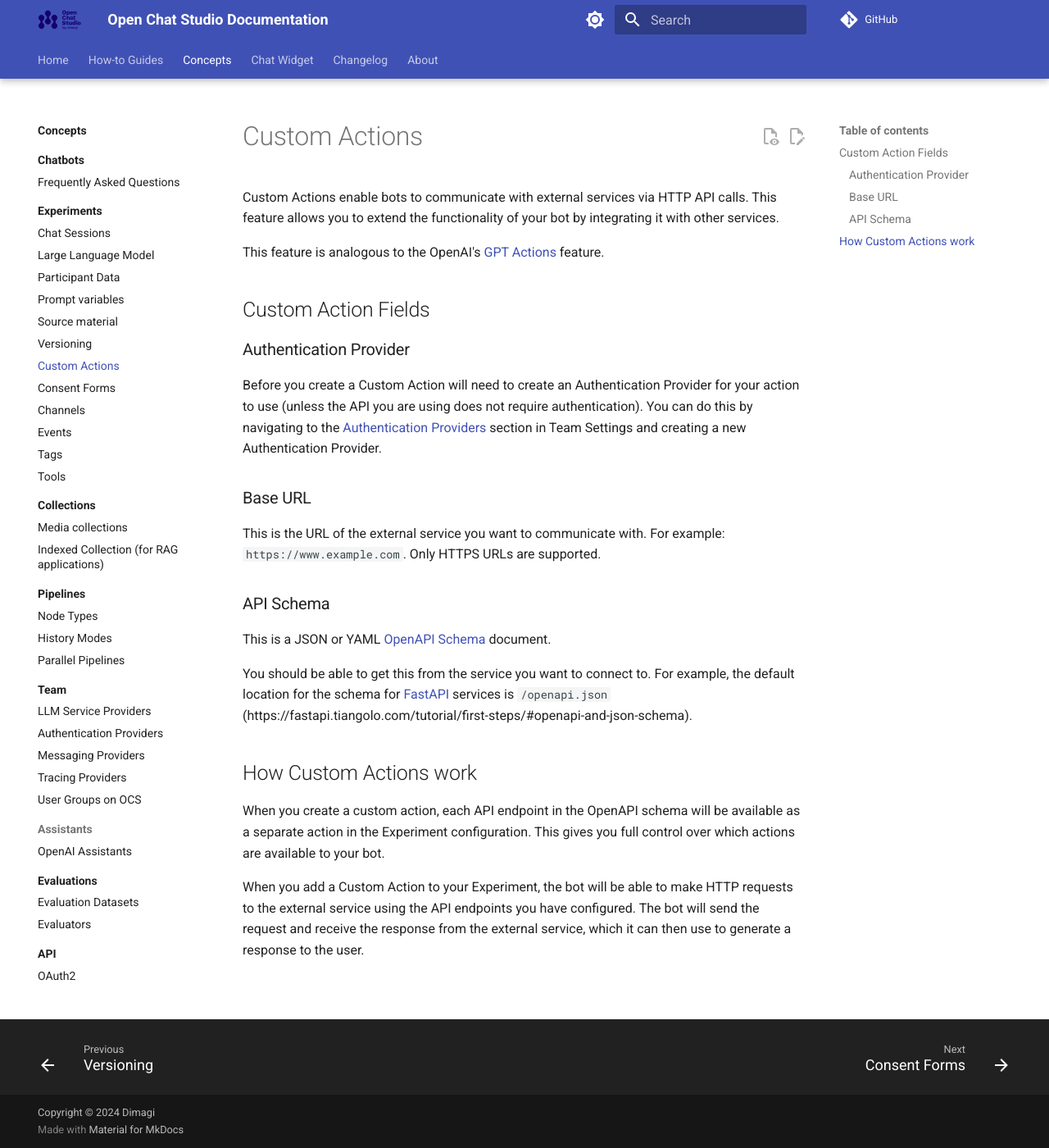
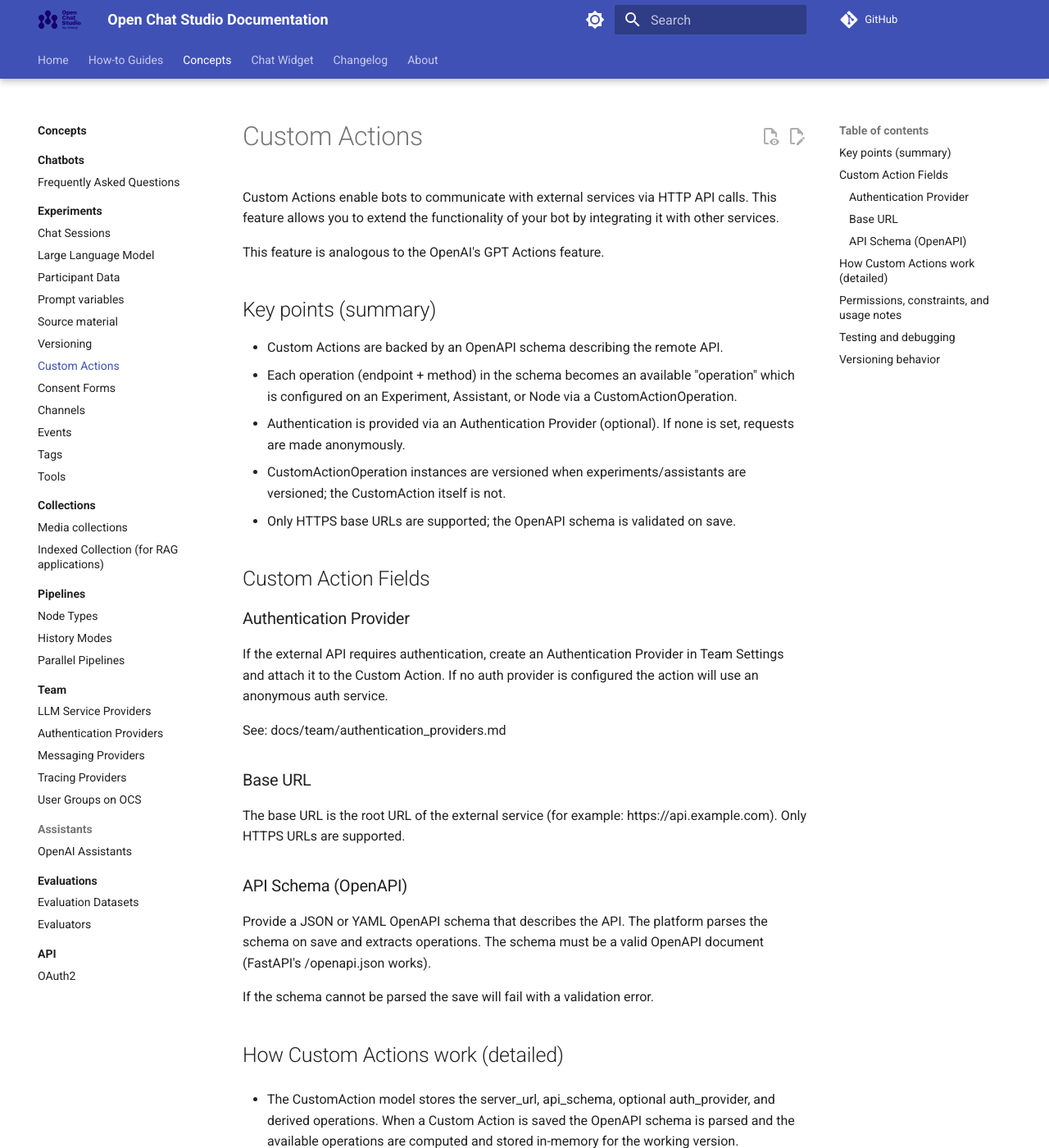
Before and after one commit to dimagi/open-chat-studio-docs, an MkDocs documentation site: the page built from docs/concepts/custom_actions.md, in a window 1280 px wide and 1400 px high. Shown: the whole window at 82% size. Built offline with MkDocs 1.6.1 and Material for MkDocs 9.7.7, drawn with Linux system fonts in a browser that asks for light colours; a script that is not in the unit is left out; comment, search, counter and statistics services are not loaded; some of the changed text lies outside the part shown.

Commit message:
docs: expand Custom Actions documentation with registration, versioning, auth, and usage details

```diff
--- a/docs/concepts/custom_actions.md
+++ b/docs/concepts/custom_actions.md
@@ -1,36 +1,69 @@
 # Custom Actions
 
-Custom Actions enable bots to communicate with external services via HTTP API calls.
-This feature allows you to extend the functionality of your bot by integrating it with other services.
+Custom Actions enable bots to communicate with external services via HTTP API calls. This feature allows you to extend the functionality of your bot by integrating it with other services.
 
-This feature is analogous to the OpenAI's [GPT Actions](https://platform.openai.com/docs/actions/introduction) feature.
+This feature is analogous to the OpenAI's GPT Actions feature.
+
+## Key points (summary)
+- Custom Actions are backed by an OpenAPI schema describing the remote API.
+- Each operation (endpoint + method) in the schema becomes an available "operation" which is configured on an Experiment, Assistant, or Node via a CustomActionOperation.
+- Authentication is provided via an Authentication Provider (optional). If none is set, requests are made anonymously.
+- CustomActionOperation instances are versioned when experiments/assistants are versioned; the CustomAction itself is not.
+- Only HTTPS base URLs are supported; the OpenAPI schema is validated on save.
 
 ## Custom Action Fields
 
 ### Authentication Provider
 
-Before you create a Custom Action will need to create an Authentication Provider for your action to use (unless the API
-you are using does not require authentication). You can do this by navigating to the [Authentication Providers][auth_providers] section
-in Team Settings and creating a new Authentication Provider.
+If the external API requires authentication, create an Authentication Provider in Team Settings and attach it to the Custom Action. If no auth provider is configured the action will use an anonymous auth service.
 
-[auth_providers]: team/authentication_providers.md
+See: docs/team/authentication_providers.md
 
 ### Base URL
 
-This is the URL of the external service you want to communicate with. For example: `https://www.example.com`. Only HTTPS URLs
-are supported.
+The base URL is the root URL of the external service (for example: https://api.example.com). Only HTTPS URLs are supported.
 
-### API Schema
+### API Schema (OpenAPI)
 
-This is a JSON or YAML [OpenAPI Schema](https://swagger.io/specification/) document.
+Provide a JSON or YAML OpenAPI schema that describes the API. The platform parses the schema on save and extracts operations. The schema must be a valid OpenAPI document (FastAPI's /openapi.json works).
 
-You should be able to get this from the service you want to connect to. For example, the default location for the schema for [FastAPI](https://fastapi.tiangolo.com/) services is `/openapi.json` (https://fastapi.tiangolo.com/tutorial/first-steps/#openapi-and-json-schema).
+If the schema cannot be parsed the save will fail with a validation error.
 
-## How Custom Actions work
+## How Custom Actions work (detailed)
 
-When you create a custom action, each API endpoint in the OpenAPI schema will be available as a separate action in the
-Experiment configuration. This gives you full control over which actions are available to your bot.
+- The CustomAction model stores the server_url, api_schema, optional auth_provider, and derived operations. When a Custom Action is saved the OpenAPI schema is parsed and the available operations are computed and stored in-memory for the working version.
 
-When you add a Custom Action to your Experiment, the bot will be able to make HTTP requests to the external service
-using the API endpoints you have configured. The bot will send the request and receive the response from the external
-service, which it can then use to generate a response to the user.
+- Each operation in the OpenAPI spec is represented by an APIOperationDetails object. When you add a Custom Action to an Experiment/Assistant/Node you create a CustomActionOperation that references the CustomAction and selects a specific operation_id.
+
+- CustomActionOperation is the object that is versioned and persisted with a snapshot of the operation schema when an Experiment/Assistant version is created. The CustomAction model itself is not versioned; this allows editing the action schema while keeping historical versions intact through the operation snapshotting.
+
+- When running, each CustomActionOperation is converted into a "tool" that is passed to the LLM agent. The tool knows how to build and send the HTTP request for that operation (see apps.chat.agent.openapi_tool.FunctionDef.build_tool).
+
+- API responses are returned to the LLM as text. If the remote response includes a Content-Disposition header indicating a file download, the file is downloaded and handled accordingly.
+
+## Permissions, constraints, and usage notes
+
+- A CustomActionOperation must be attached to exactly one holder: an Experiment, Assistant, or Node. This is enforced by database constraints.
+
+- There are uniqueness constraints to prevent creating duplicate (holder, custom_action, operation_id) entries for Experiments and Assistants.
+
+- The operation schema is persisted to the CustomActionOperation only when the operation is part of a versioned object (i.e., when a version is created). Working versions compute the schema dynamically from the parent CustomAction.
+
+- The system supports typical OpenAPI features, but there are limitations:
+  - Only HTTPS base URLs are allowed (URLField validation).
+  - The platform expects standard OpenAPI operation definitions; highly dynamic or non-standard schemas may not parse correctly.
+  - Authentication is handled via the configured AuthProvider integration; custom or non-standard auth flows may require building a corresponding AuthProvider.
+
+## Testing and debugging
+
+- If requests are failing, check that the schema's operation_id values are present and unique, the base URL is correct and reachable, and that an appropriate Authentication Provider is configured if required.
+
+- Look at server logs (ocs.custom_actions) for warnings about missing operation_schema on versioned models or OpenAPI parsing errors.
+
+## Versioning behavior
+
+- CustomActionOperation implements Versioning: when you create a new Experiment/Assistant version the operation_schema is snapshot into the versioned CustomActionOperation so the execution will not be affected by future edits to the CustomAction's OpenAPI schema.
+
+---
+
+(Technical reference derived from the open-chat-studio codebase: apps/custom_actions/models.py, forms.py, schema_utils.py, and README.)
```
